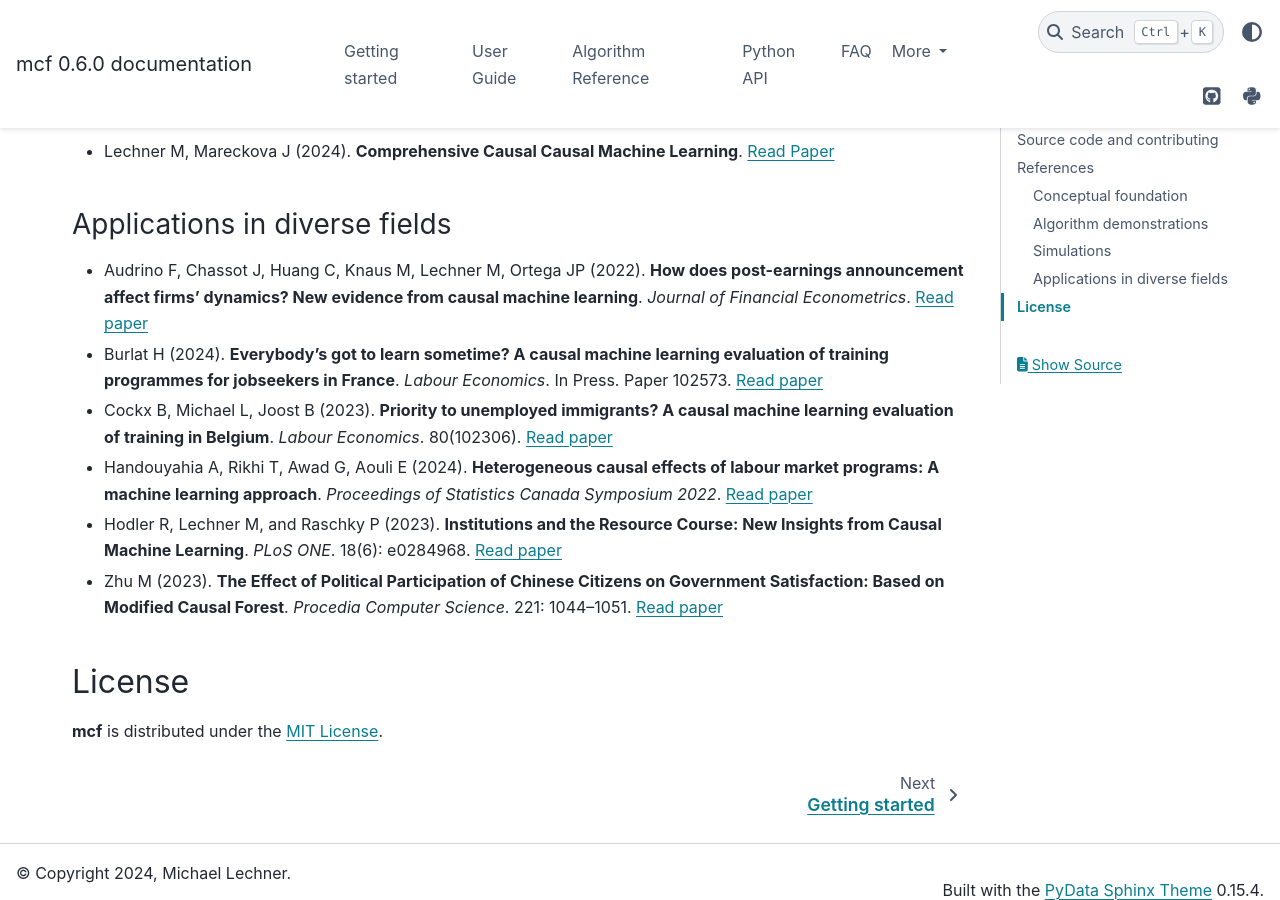
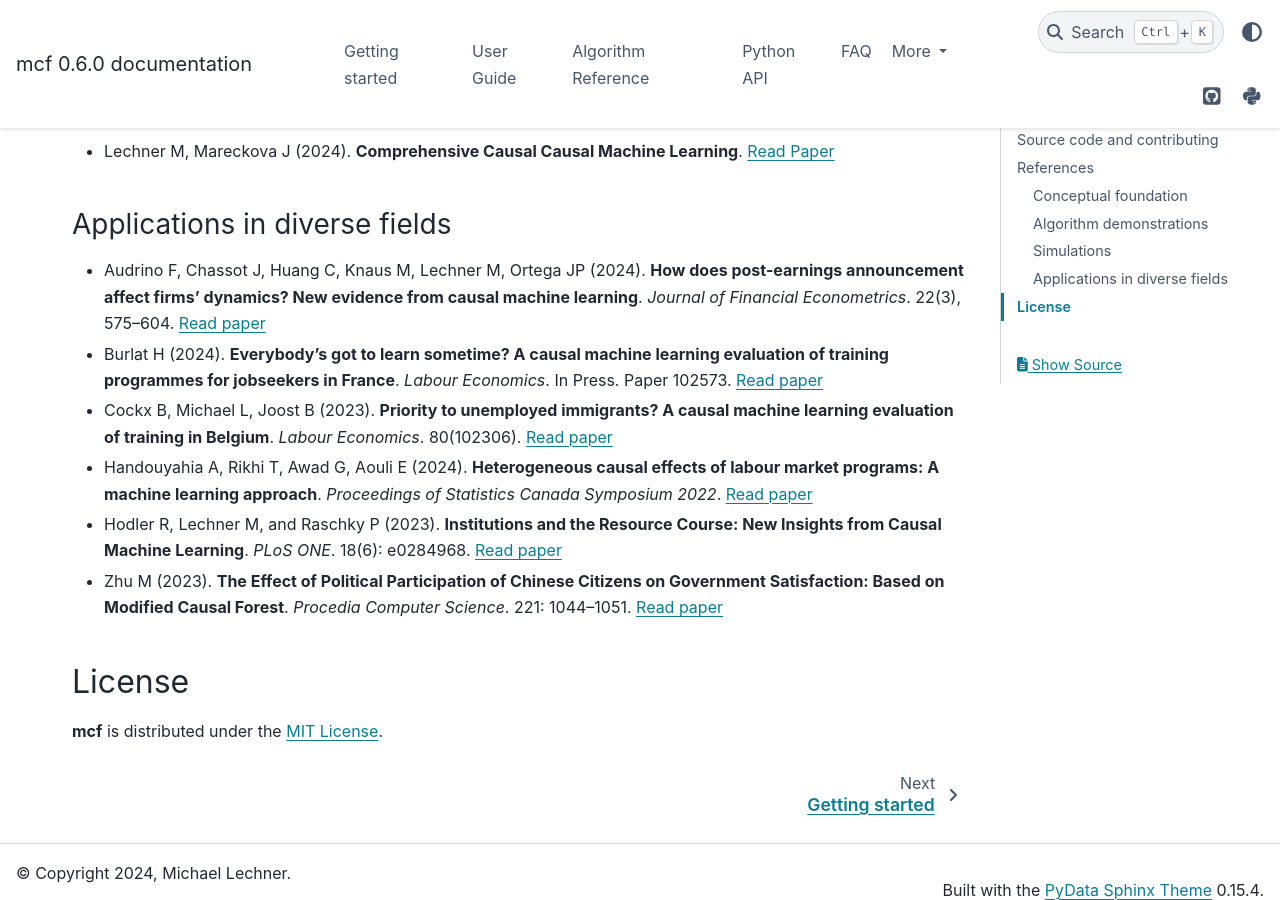
Before and after one commit to MCFpy/mcf, a Sphinx documentation site: the page built from docs/source/index.rst, in a window 1280 px wide and 900 px high, scrolled down 4322 px. Built offline with Sphinx 7.4.7 and the PyData theme 0.15.4, drawn with Linux system fonts in a browser that asks for light colours.

Commit message:
Update index.rst

```diff
--- a/docs/source/index.rst
+++ b/docs/source/index.rst
@@ -192,7 +192,7 @@ Simulations
 
 Applications in diverse fields
 ^^^^^^^^^^^^^^^^^^^^^^^^^^^^^^
-- Audrino F, Chassot J, Huang C, Knaus M, Lechner M, Ortega JP (2022). **How does post-earnings announcement affect firms’ dynamics? New evidence from causal machine learning**. *Journal of Financial Econometrics*. `Read paper <https://academic.oup.com/jfec/article/22/3/575/6640191>`__
+- Audrino F, Chassot J, Huang C, Knaus M, Lechner M, Ortega JP (2024). **How does post-earnings announcement affect firms’ dynamics? New evidence from causal machine learning**. *Journal of Financial Econometrics*. 22(3), 575–604. `Read paper <https://academic.oup.com/jfec/article/22/3/575/6640191>`__
 
 - Burlat H (2024). **Everybody’s got to learn sometime? A causal machine learning evaluation of training programmes for jobseekers in France**. *Labour Economics*. In Press. Paper 102573. `Read paper <https://doi.org/10.1016/j.labeco.2024.102573>`__
 
```
